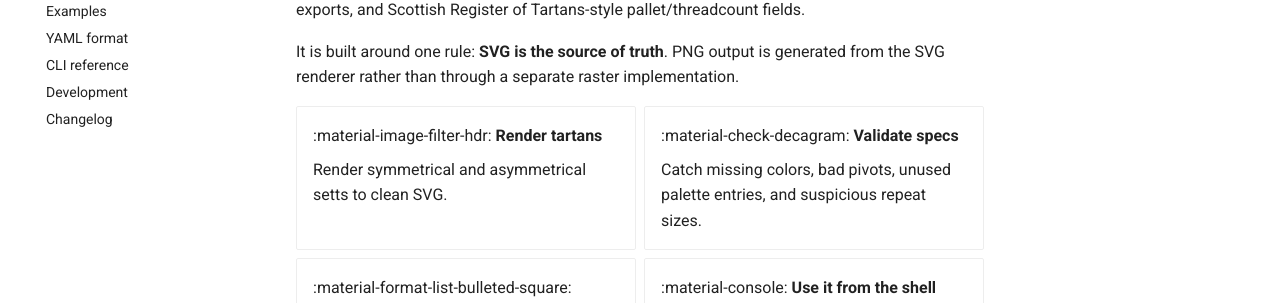
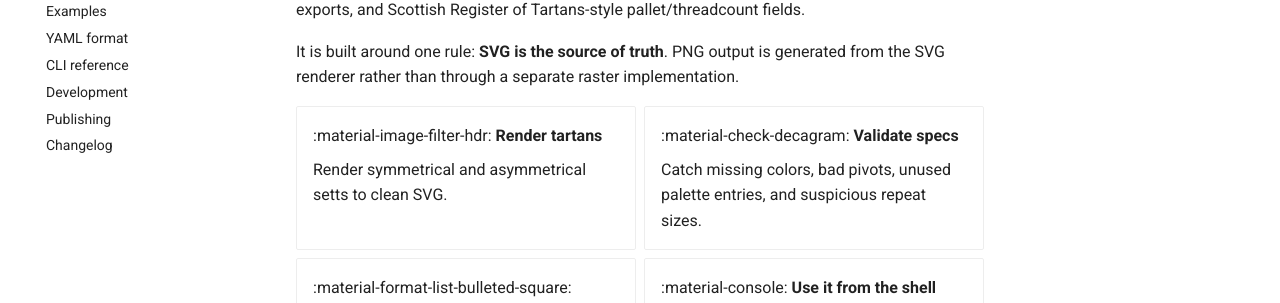
Before and after one commit to k3jph/tartan-maker, an MkDocs documentation site: the page built from docs/index.md, in a window 1280 px wide. Shown: the part 208-511 px from the top of the page. Built offline with MkDocs 1.6.1 and Material for MkDocs 9.7.7, drawn with Linux system fonts in a browser that asks for light colours; comment, search, counter and statistics services are not loaded.

Commit message:
docs: add publishing guide to site navigation

```diff
--- a/mkdocs.yml
+++ b/mkdocs.yml
@@ -40,6 +40,7 @@ nav:
   - YAML format: yaml-format.md
   - CLI reference: cli.md
   - Development: development.md
+  - Publishing: publishing.md
   - Changelog: changelog.md
 
 plugins:
```
